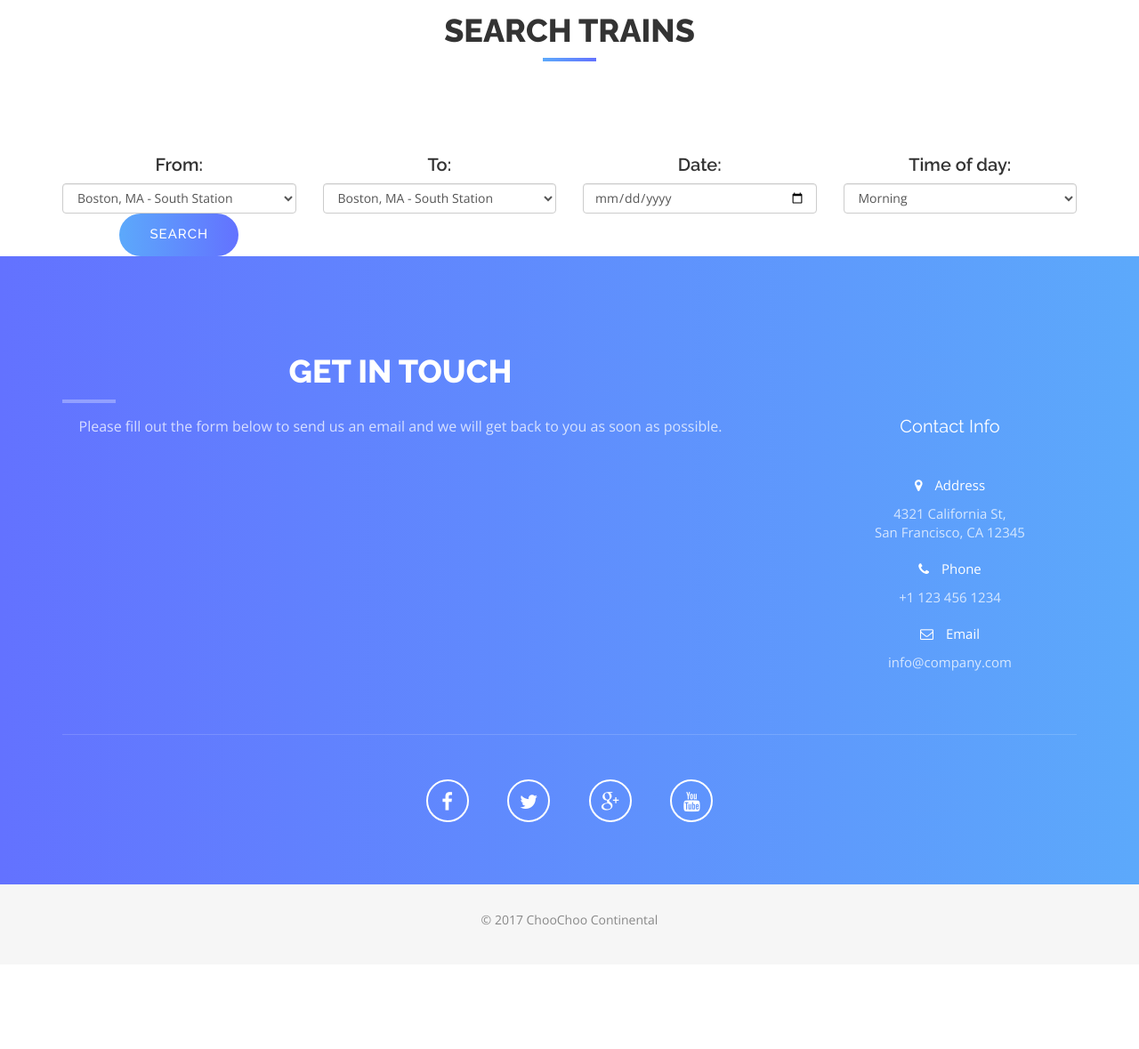
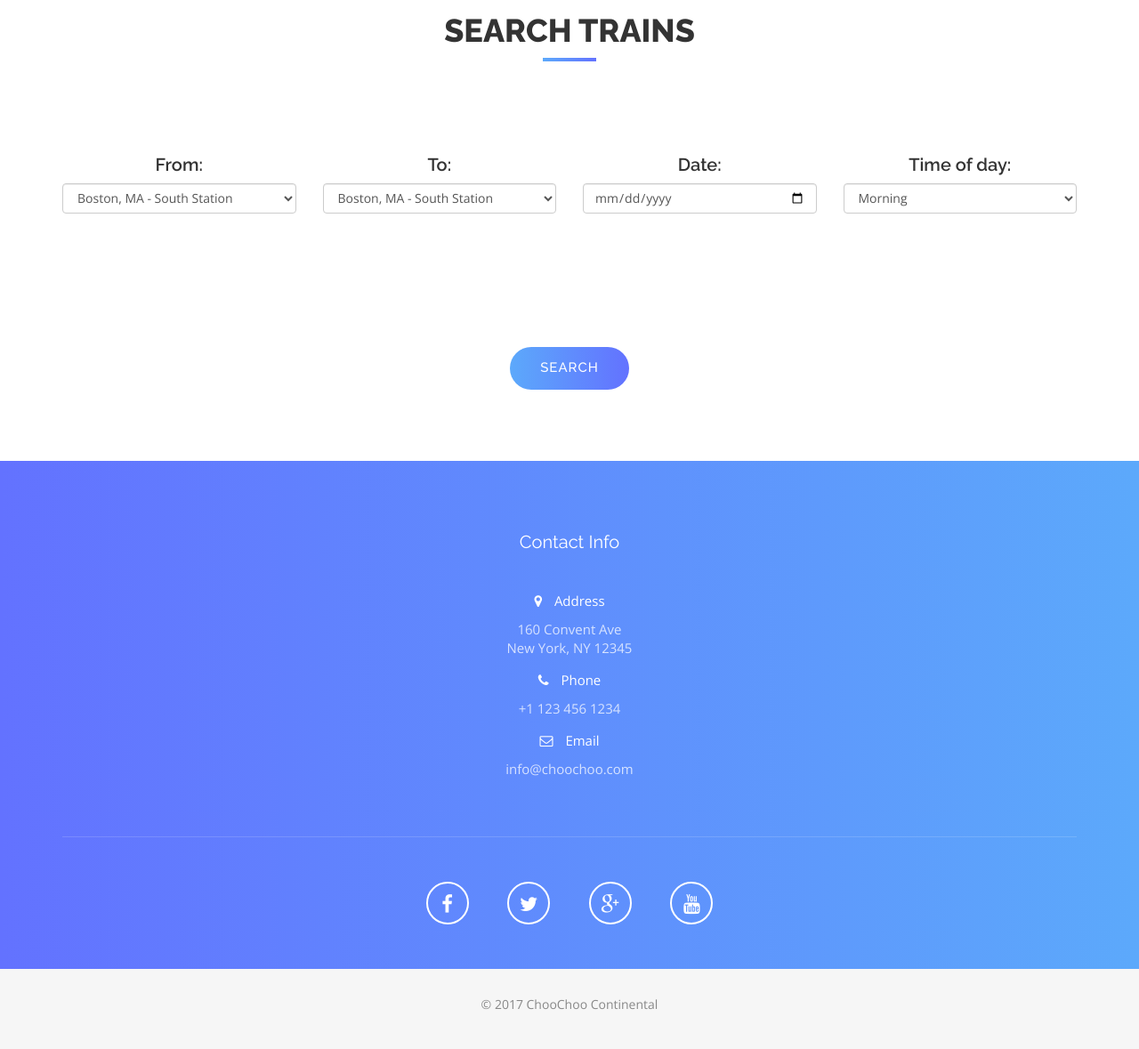
Before and after one commit to notmike/railroad, a Django app: template templates/main/index.html in a window 1280 px wide. Shown: the part 984-2163 px from the top of the page at 89% size. Before the commit the page ends 2024 px from the top, so only its background shows below. Run offline with Django 3.2, Linux system fonts and the light colour scheme; the template is opened without the code that fills it, so the values that code supplies are empty; some libraries are stand-ins or nearby versions.

Commit message:
tweaked templates to look cleaner

```diff
--- a/static/css/style.css
+++ b/static/css/style.css
@@ -150,6 +150,10 @@
 }
 .section-title p {
 	font-size: 18px;
+}
+.btn-submit {
+    margin-top: 150px;
+    margin-bottom: 80px;
 }
 .btn-custom {
 	font-family: 'Raleway', sans-serif;
@@ -433,7 +437,7 @@
 }
 /* Contact Section */
 #contact {
-	padding: 100px 0 60px 0;
+	padding: 40px 0 40px 0;
 	background: linear-gradient(to right, #6372ff 0%, #5ca9fb 100%);
 	color: rgba(255,255,255,.75);
 }
@@ -460,7 +464,7 @@
 }
 #contact h3 {
 	color: #fff;
-	margin-top: 80px;
+	margin-top: 40px;
 	margin-bottom: 25px;
 	padding-bottom: 20px;
 	font-weight: 400;
@@ -523,7 +527,7 @@
 color: #777;
 }
 #contact .contact-item {
-	margin: 20px 0;
+	margin: 15px 0;
 }
 #contact .contact-item span {
 	color: rgba(255,255,255,1);
--- a/templates/main/index.html
+++ b/templates/main/index.html
@@ -108,7 +108,7 @@
               <option value="NIT">Night</option>
             </select>
         </div>
-        <div class="col-xs-6 col-md-3">
+        <div class="btn-submit btn-block col-md-12">
          <button name = "submit" type="submit" class="btn btn-custom btn-lg">Search</button>
         </form>
     </form>
--- a/templates/main/main.html
+++ b/templates/main/main.html
@@ -65,26 +65,17 @@
 <!-- Contact Section -->
 <div id="contact">
   <div class="container">
-    <div class="col-md-8">
-      <div class="row">
-        <div class="section-title">
-          <h2>Get In Touch</h2>
-          <p>Please fill out the form below to send us an email and we will get back to you as soon as possible.</p>
-        </div>
-
-      </div>
-    </div>
-    <div class="col-md-3 col-md-offset-1 contact-info">
+    <div class="col-md-12">
       <div class="contact-item">
         <h3>Contact Info</h3>
-        <p><span><i class="fa fa-map-marker"></i> Address</span>4321 California St,<br>
-          San Francisco, CA 12345</p>
+        <p><span><i class="fa fa-map-marker"></i> Address</span>160 Convent Ave<br>
+          New York, NY 12345</p>
       </div>
       <div class="contact-item">
         <p><span><i class="fa fa-phone"></i> Phone</span> +1 123 456 1234</p>
       </div>
       <div class="contact-item">
-        <p><span><i class="fa fa-envelope-o"></i> Email</span> info@company.com</p>
+        <p><span><i class="fa fa-envelope-o"></i> Email</span> info@choochoo.com</p>
       </div>
     </div>
     <div class="col-md-12">
```
